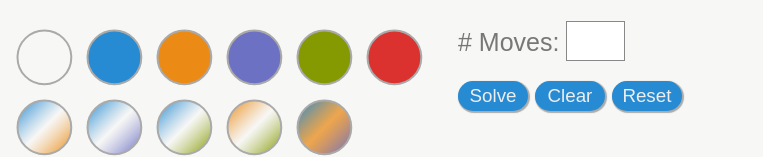
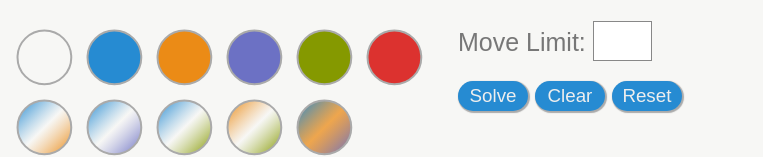
Before and after one commit to kevinsprong23/dwelp-solver, a plain HTML site: page index.html in a window 1280 px wide. Shown: the part 708-865 px from the top of the page, without its empty margins (0-763 px from the left). Drawn offline with nearby package versions, Linux system fonts and the light colour scheme.

Commit message:
changed move limit annotation

```diff
--- a/index.html
+++ b/index.html
@@ -65,7 +65,7 @@
   <div id="svg-menu"></div>
 
   <div id="controls">
-    <span id="moves"># Moves: <input id="movecount" type="number"></input></span>
+    <span id="moves">Move Limit: <input id="movecount" type="number"></input></span>
     <input id="solve" type="button" value="Solve" onclick="solveCurrentSetup();" />
     <input id="clear" type="button" value="Clear" onclick="clearResults();" />
     <input id="reset" type="button" value="Reset" onclick="resetCurrentSetup();" />
```
